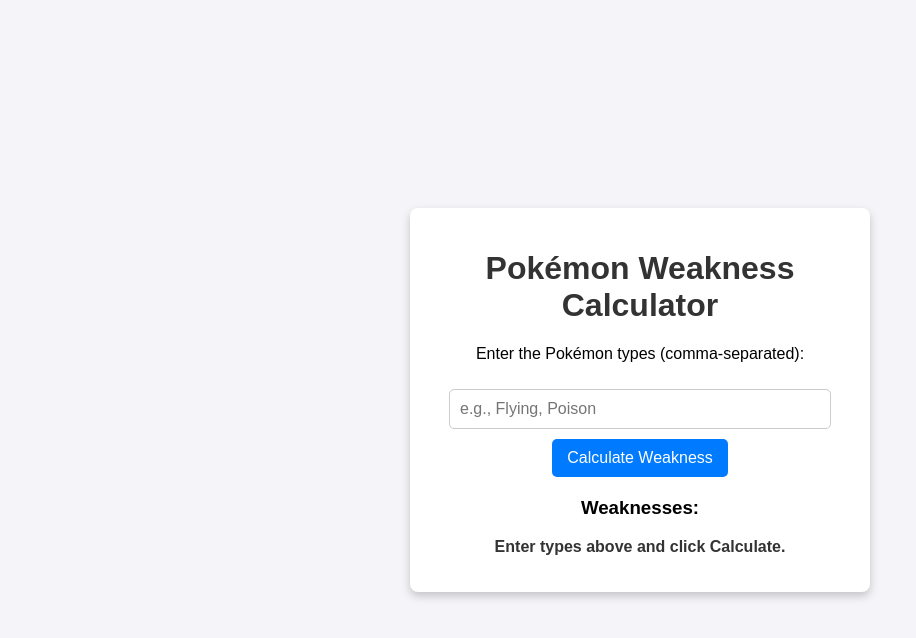
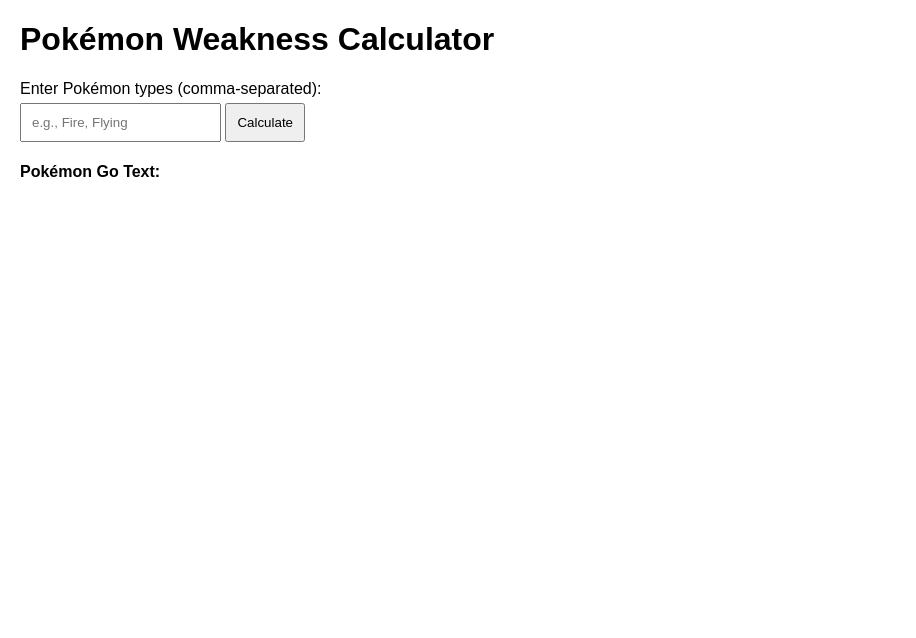
Before and after one commit to RyanSoh/pogo-raid-types, a plain HTML site: page index.html in a window 1280 px wide. Shown: the whole page, without its empty margins (0-916 px from the left). Drawn offline with Linux system fonts and the light colour scheme.

Commit message:
Update index.html

```diff
--- a/index.html
+++ b/index.html
@@ -4,19 +4,29 @@
   <meta charset="UTF-8">
   <meta name="viewport" content="width=device-width, initial-scale=1.0">
   <title>Pokémon Weakness Calculator</title>
-  <link rel="stylesheet" href="styles.css">
+  <style>
+    body {
+      font-family: Arial, sans-serif;
+      margin: 20px;
+    }
+    input, button {
+      padding: 10px;
+      margin: 5px 0;
+    }
+    .output {
+      margin-top: 10px;
+    }
+  </style>
 </head>
 <body>
-  <div class="container">
-    <h1>Pokémon Weakness Calculator</h1>
-    <p>Enter the Pokémon types (comma-separated):</p>
-    <input type="text" id="pokemonTypes" placeholder="e.g., Flying, Poison">
-    <button id="calculateWeakness">Calculate Weakness</button>
-    <div id="output">
-      <h3>Weaknesses:</h3>
-      <p id="weaknessList">Enter types above and click Calculate.</p>
-    </div>
+  <h1>Pokémon Weakness Calculator</h1>
+  <label for="pokemonTypes">Enter Pokémon types (comma-separated):</label><br>
+  <input type="text" id="pokemonTypes" placeholder="e.g., Fire, Flying">
+  <button id="calculateWeakness">Calculate</button>
+  <div class="output">
+    <p id="weaknessList"></p>
+    <p id="avoidList"></p>
+    <p><strong>Pokémon Go Text:</strong> <span id="pokeGoOutput"></span></p>
   </div>
-  <script src="script.js"></script>
 </body>
 </html>
```
